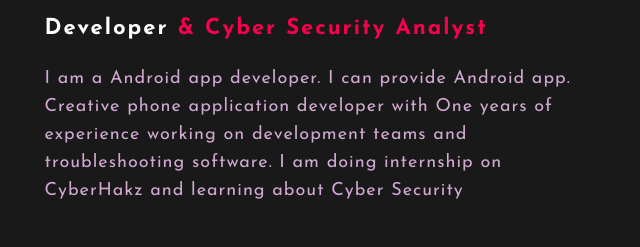
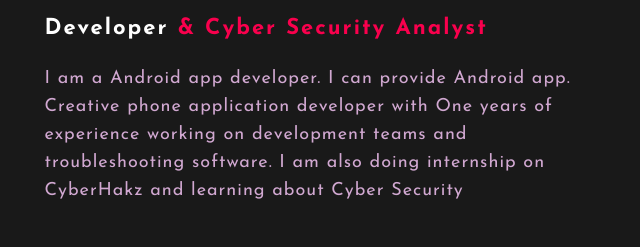
Before and after one commit to ajaychauhan4310/ajaychauhan4310.github.io, a plain HTML site: page PortFolio/index.html in a window 1280 px wide. Shown: the part 1083-1330 px from the top of the page, 573-1213 px from the left. Drawn offline with Linux system fonts and the light colour scheme.

Commit message:
Update index.html

```diff
--- a/PortFolio/index.html
+++ b/PortFolio/index.html
@@ -46,7 +46,7 @@
 			<div class="about-text">
 				<h2>About Me</h2>
 				<h5>Developer <span>& Cyber Security Analyst</span></h5>
-				<p>I am a Android app developer. I can provide Android app. Creative phone application developer with One years of experience working on development teams and troubleshooting software. I am doing internship on CyberHakz and learning about Cyber Security</p>
+				<p>I am a Android app developer. I can provide Android app. Creative phone application developer with One years of experience working on development teams and troubleshooting software. I am also doing internship on CyberHakz and learning about Cyber Security</p>
 				<button type="button">Let's Talk</button>
 			</div>
 		</div>
```
